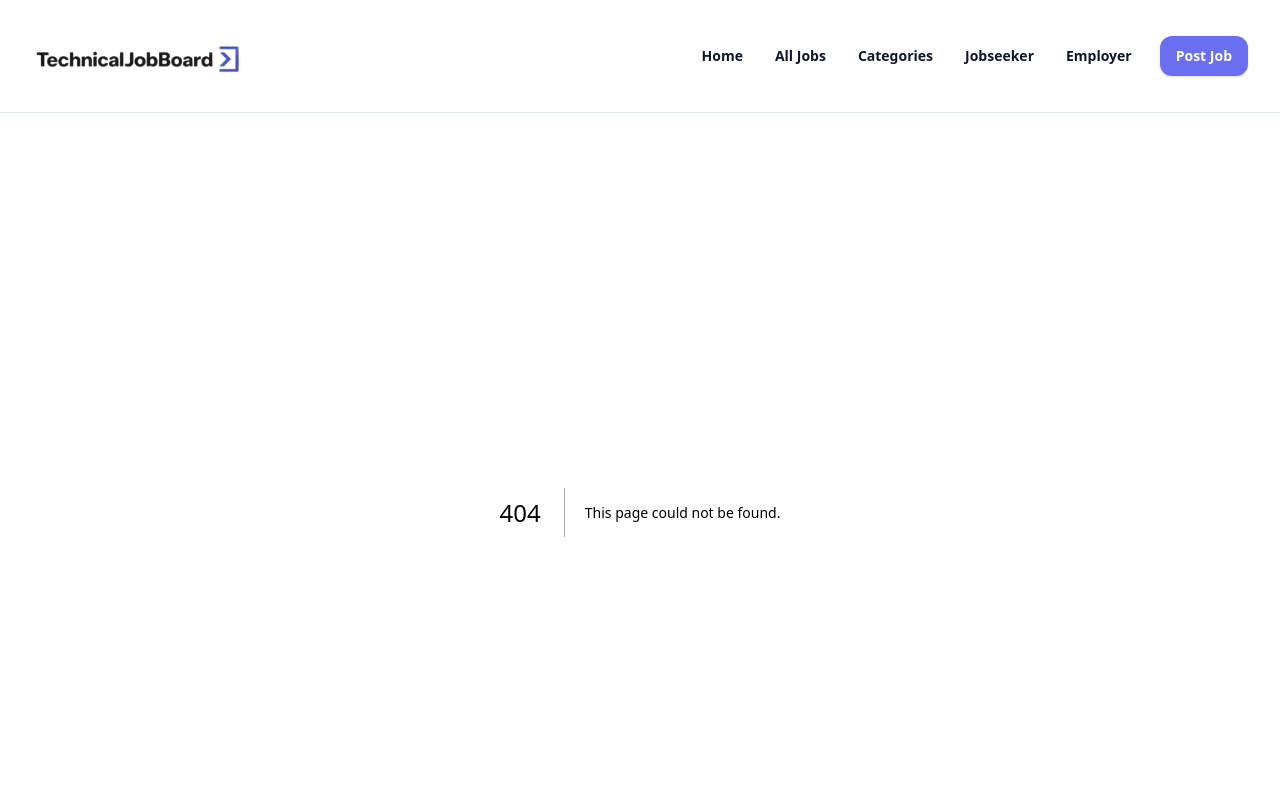
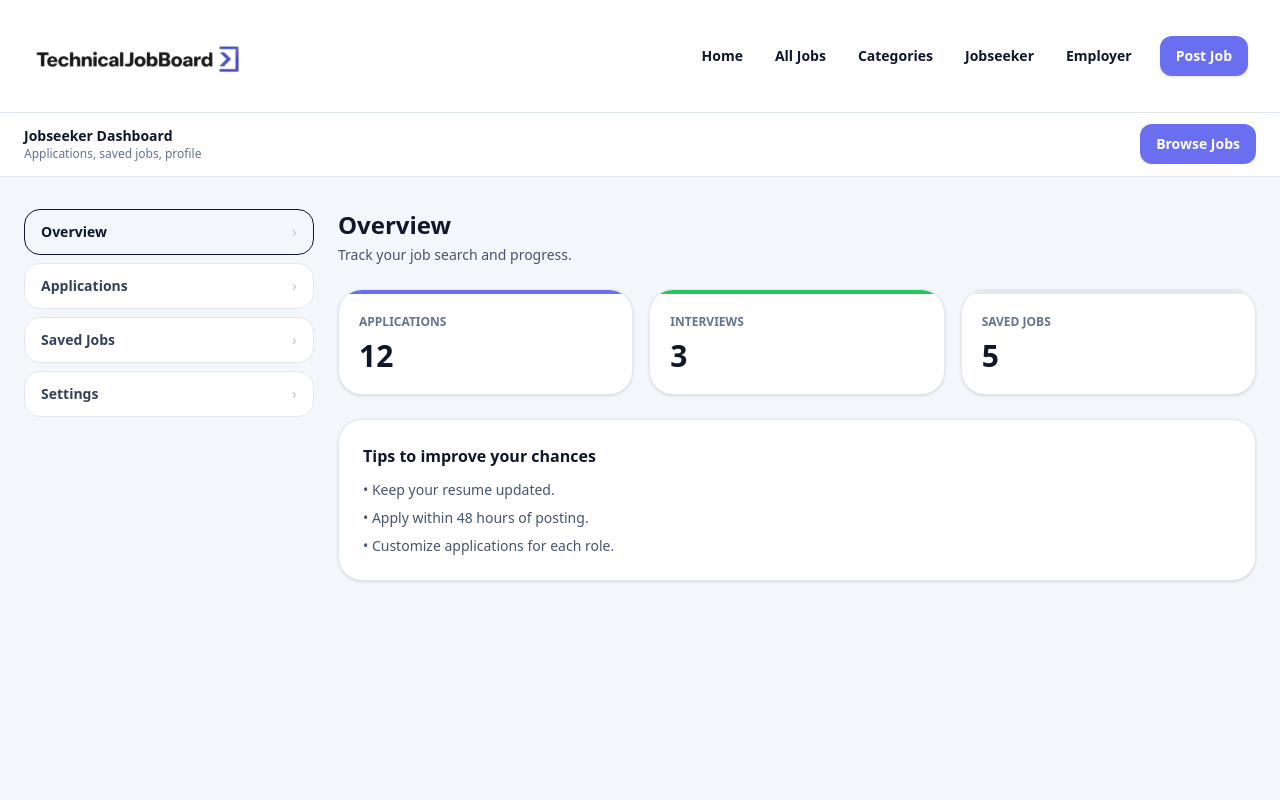
Before and after one commit to adebisidolapo/technicaljobboard, a Next.js app: page /jobseeker/overview in a window 1280 px wide. Before the commit this address had no page. Shown: the top 800 px of the page. Built offline with nearby package versions, Linux system fonts and the light colour scheme.

Commit message:
update candidate dashboard

```diff
--- /dev/null
+++ b/app/jobseeker/applications/page.tsx
@@ -0,0 +1,32 @@
+export const dynamic = "force-dynamic";
+
+export default function ApplicationsPage() {
+  const apps = [
+    { role: "Frontend Engineer", company: "NovaTech", status: "Reviewing" },
+    { role: "DevOps Engineer", company: "Cloudify", status: "Applied" },
+    { role: "Backend Engineer", company: "Redtail", status: "Interview" },
+  ];
+
+  return (
+    <div className="space-y-6">
+      <h1 className="text-2xl font-extrabold">Applications</h1>
+
+      <div className="rounded-3xl border border-slate-200 bg-white shadow-sm overflow-hidden">
+        {apps.map((a, i) => (
+          <div
+            key={i}
+            className="px-6 py-5 border-b border-slate-200 last:border-none flex justify-between items-center"
+          >
+            <div>
+              <div className="font-extrabold">{a.role}</div>
+              <div className="text-sm text-slate-600">{a.company}</div>
+            </div>
+            <div className="text-sm font-semibold text-[var(--brand-purple)]">
+              {a.status}
+            </div>
+          </div>
+        ))}
+      </div>
+    </div>
+  );
+}
--- /dev/null
+++ b/app/jobseeker/layout.tsx
@@ -0,0 +1,72 @@
+"use client";
+
+import Link from "next/link";
+import { usePathname } from "next/navigation";
+
+export const dynamic = "force-dynamic";
+
+function clsx(...classes: Array<string | false | null | undefined>) {
+  return classes.filter(Boolean).join(" ");
+}
+
+function NavItem({ href, label }: { href: string; label: string }) {
+  const pathname = usePathname();
+  const active = pathname === href || pathname?.startsWith(href + "/");
+
+  return (
+    <Link
+      href={href}
+      className={clsx(
+        "flex items-center justify-between px-4 py-3 rounded-2xl text-sm font-extrabold transition border",
+        active
+          ? "bg-[color:var(--brand-purple)/0.12] border-[color:var(--brand-purple)/0.25] text-slate-900"
+          : "bg-white border-slate-200 text-slate-700 hover:bg-slate-50"
+      )}
+    >
+      {label}
+      <span className="text-slate-300">›</span>
+    </Link>
+  );
+}
+
+export default function JobseekerLayout({
+  children,
+}: {
+  children: React.ReactNode;
+}) {
+  return (
+    <div className="min-h-screen bg-[#F3F6FB] text-slate-900">
+      {/* Top */}
+      <div className="sticky top-0 z-40 bg-white/85 backdrop-blur border-b border-slate-200">
+        <div className="max-w-7xl mx-auto px-6 h-16 flex items-center justify-between">
+          <div>
+            <div className="text-sm font-extrabold">Jobseeker Dashboard</div>
+            <div className="text-xs text-slate-500">
+              Applications, saved jobs, profile
+            </div>
+          </div>
+
+          <Link
+            href="/all-jobs"
+            className="h-10 px-4 rounded-xl bg-[var(--brand-purple)] text-white text-sm font-semibold inline-flex items-center justify-center hover:bg-[var(--brand-purple-dark)] transition"
+          >
+            Browse Jobs
+          </Link>
+        </div>
+      </div>
+
+      <div className="max-w-7xl mx-auto px-6 py-8 grid grid-cols-1 lg:grid-cols-12 gap-6">
+        {/* Sidebar */}
+        <aside className="lg:col-span-3 space-y-2">
+          <NavItem href="/jobseeker/overview" label="Overview" />
+          <NavItem href="/jobseeker/applications" label="Applications" />
+          <NavItem href="/jobseeker/saved" label="Saved Jobs" />
+          <NavItem href="/jobseeker/settings" label="Settings" />
+        </aside>
+
+        {/* Content */}
+        <main className="lg:col-span-9">{children}</main>
+      </div>
+    </div>
+  );
+}
--- /dev/null
+++ b/app/jobseeker/overview/page.tsx
@@ -0,0 +1,62 @@
+export const dynamic = "force-dynamic";
+
+function StatCard({
+  label,
+  value,
+  tone = "neutral",
+}: {
+  label: string;
+  value: number;
+  tone?: "purple" | "accent" | "neutral";
+}) {
+  const top =
+    tone === "purple"
+      ? "bg-[var(--brand-purple)]"
+      : tone === "accent"
+      ? "bg-[var(--brand-accent)]"
+      : "bg-slate-200";
+
+  return (
+    <div className="rounded-3xl border border-slate-200 bg-white shadow-sm overflow-hidden">
+      <div className={`h-1 ${top}`} />
+      <div className="p-5">
+        <div className="text-xs font-extrabold text-slate-500 uppercase">
+          {label}
+        </div>
+        <div className="mt-2 text-3xl font-extrabold text-slate-900">
+          {value}
+        </div>
+      </div>
+    </div>
+  );
+}
+
+export default function JobseekerOverview() {
+  return (
+    <div className="space-y-6">
+      <div>
+        <h1 className="text-2xl font-extrabold">Overview</h1>
+        <p className="text-sm text-slate-600 mt-1">
+          Track your job search and progress.
+        </p>
+      </div>
+
+      <div className="grid grid-cols-1 sm:grid-cols-3 gap-4">
+        <StatCard label="Applications" value={12} tone="purple" />
+        <StatCard label="Interviews" value={3} tone="accent" />
+        <StatCard label="Saved jobs" value={5} />
+      </div>
+
+      <div className="rounded-3xl border border-slate-200 bg-white p-6 shadow-sm">
+        <div className="font-extrabold text-slate-900">
+          Tips to improve your chances
+        </div>
+        <ul className="mt-3 text-sm text-slate-600 space-y-2">
+          <li>• Keep your resume updated.</li>
+          <li>• Apply within 48 hours of posting.</li>
+          <li>• Customize applications for each role.</li>
+        </ul>
+      </div>
+    </div>
+  );
+}
--- /dev/null
+++ b/app/jobseeker/saved/page.tsx
@@ -0,0 +1,37 @@
+import Link from "next/link";
+
+export const dynamic = "force-dynamic";
+
+export default function SavedJobsPage() {
+  const saved = [
+    { id: 1, title: "Security Engineer", company: "Vermot" },
+    { id: 2, title: "Data Engineer", company: "Architects" },
+  ];
+
+  return (
+    <div className="space-y-6">
+      <h1 className="text-2xl font-extrabold">Saved Jobs</h1>
+
+      <div className="rounded-3xl border border-slate-200 bg-white shadow-sm overflow-hidden">
+        {saved.map((j) => (
+          <div
+            key={j.id}
+            className="px-6 py-5 border-b border-slate-200 last:border-none flex justify-between items-center"
+          >
+            <div>
+              <div className="font-extrabold">{j.title}</div>
+              <div className="text-sm text-slate-600">{j.company}</div>
+            </div>
+
+            <Link
+              href="/all-jobs"
+              className="text-sm font-semibold text-[var(--brand-purple)] hover:underline"
+            >
+              View
+            </Link>
+          </div>
+        ))}
+      </div>
+    </div>
+  );
+}
--- /dev/null
+++ b/app/jobseeker/settings/page.tsx
@@ -0,0 +1,30 @@
+export const dynamic = "force-dynamic";
+
+export default function JobseekerSettings() {
+  return (
+    <div className="space-y-6">
+      <h1 className="text-2xl font-extrabold">Profile Settings</h1>
+
+      <div className="rounded-3xl border border-slate-200 bg-white p-6 shadow-sm space-y-4">
+        <div>
+          <div className="text-sm font-extrabold">Full name</div>
+          <input className="mt-2 w-full h-11 px-4 rounded-2xl border border-slate-200 text-sm" />
+        </div>
+
+        <div>
+          <div className="text-sm font-extrabold">Location</div>
+          <input className="mt-2 w-full h-11 px-4 rounded-2xl border border-slate-200 text-sm" />
+        </div>
+
+        <div>
+          <div className="text-sm font-extrabold">Resume URL</div>
+          <input className="mt-2 w-full h-11 px-4 rounded-2xl border border-slate-200 text-sm" />
+        </div>
+
+        <button className="h-11 px-6 rounded-2xl bg-[var(--brand-purple)] text-white font-semibold text-sm hover:bg-[var(--brand-purple-dark)] transition">
+          Save Changes
+        </button>
+      </div>
+    </div>
+  );
+}
```
